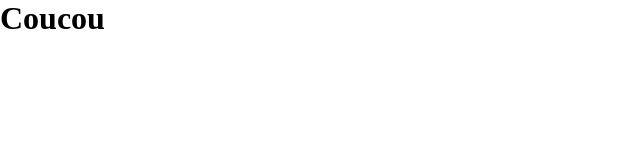
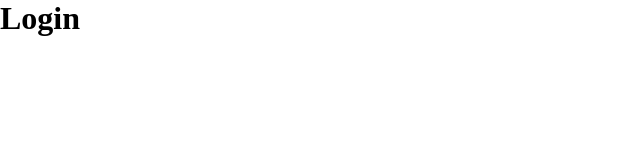
Before and after one commit to e-raka/School-management-system, a React (Create React App) app: page /sign-in in a window 1280 px wide. Shown: the top 160 px of the page, without its empty margins (0-640 px from the left). Built offline with nearby package versions, Linux system fonts and the light colour scheme.

Commit message:
🔥  Préparations for sign features + constants establishment

```diff
--- a/package.json
+++ b/package.json
@@ -8,6 +8,7 @@
     "@testing-library/user-event": "^12.1.10",
     "react": "^17.0.2",
     "react-dom": "^17.0.2",
+    "react-router-dom": "^6.2.2",
     "react-scripts": "4.0.3",
     "web-vitals": "^1.0.1"
   },
--- /dev/null
+++ b/src/App.jsx
@@ -0,0 +1,28 @@
+import React from 'react'
+import { BrowserRouter, Routes, Route } from 'react-router-dom'
+import { LOGIN_PAGE, INSCRIPTION_PAGE } from './settings/pages_constants'
+import Login from './pages/Sign/Login'
+import Inscription from './pages/Sign/Inscription'
+
+const routes = [
+  { id: 1, path: LOGIN_PAGE, component: <Login title="Connexion" /> },
+  {
+    id: 1,
+    path: INSCRIPTION_PAGE,
+    component: <Inscription title="Inscription" />,
+  },
+]
+
+const App = () => {
+  return (
+    <BrowserRouter>
+      <Routes>
+        {routes.map(({ id, path, component }) => (
+          <Route key={id} path={path} element={component} />
+        ))}
+      </Routes>
+    </BrowserRouter>
+  )
+}
+
+export default App
--- a/src/index.js
+++ b/src/index.js
@@ -1,18 +1,11 @@
-import React from 'react';
-import ReactDOM from 'react-dom';
-import './global.css';
-
-
-const App = () => {
-  return (
-    <h1>Coucou</h1>
-  )
-}
-
+import React from 'react'
+import ReactDOM from 'react-dom'
+import App from './App'
+import './global.css'
 
 ReactDOM.render(
   <React.StrictMode>
     <App />
   </React.StrictMode>,
-  document.getElementById('root')
-);
+  document.getElementById('root'),
+)
--- /dev/null
+++ b/src/pages/Sign/Inscription.jsx
@@ -0,0 +1,10 @@
+import React, { useEffect } from 'react'
+
+const Inscription = ({ title }) => {
+  useEffect(() => {
+    document.title = title
+  }, [])
+  return <h1>Inscription</h1>
+}
+
+export default Inscription
--- /dev/null
+++ b/src/pages/Sign/Login.jsx
@@ -0,0 +1,10 @@
+import React, { useEffect } from 'react'
+
+const Login = ({ title }) => {
+  useEffect(() => {
+    document.title = title
+  }, [])
+  return <h1>Login</h1>
+}
+
+export default Login
--- /dev/null
+++ b/src/settings/pages_constants.js
@@ -0,0 +1,3 @@
+export const HOME_PAGE = '/'
+export const LOGIN_PAGE = '/sign-in'
+export const INSCRIPTION_PAGE = '/sign-up'
```
Also changed, not shown: 1 other file (tests, documents, lock files or other folders).
